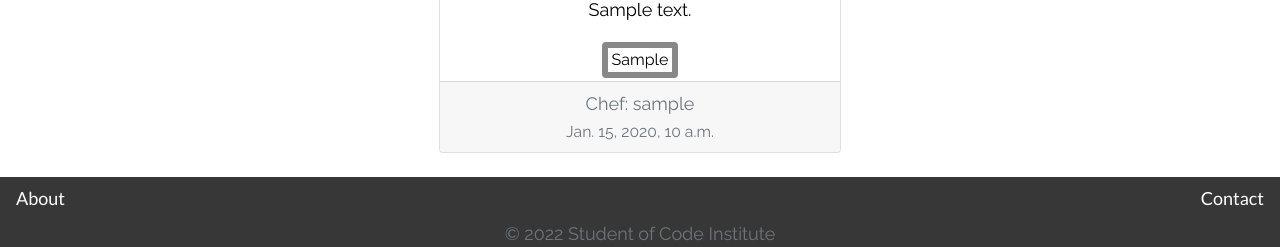
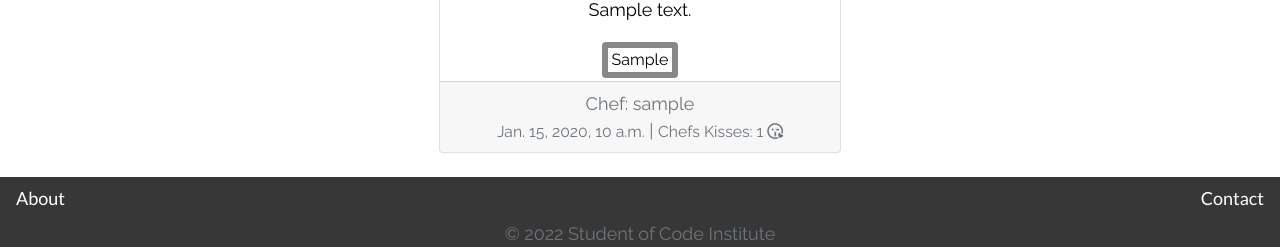
Before and after one commit to mountaincharlie/cook-ebook, a Django app: page /search-tags/1 in a window 1280 px wide. Shown: the part 693-940 px from the top of the page. Run offline with Django 3.2, Linux system fonts and the light colour scheme; tables that the repository leaves empty hold one stand-in row (values such as "Sample post").

Commit message:
feat: add chefs kisses to the recipe cards

```diff
--- a/templates/index.html
+++ b/templates/index.html
@@ -83,7 +83,11 @@
                                 Chef: {{ recipe.chef }} <br>
                                 <!-- | <i class="fa-solid fa-hands-clapping fa-xs"></i>
                                 {{ recipe.number_of_likes }}  -->
-                                <small>{{ recipe.created_date }}</small>
+                                <small>{{ recipe.created_date }}</small> |
+                                <small>
+                                    Chefs Kisses: {{ recipe.number_of_chefs_kisses }}
+                                    <i class="fa-regular fa-face-kiss-wink-heart"></i>
+                                </small>
                             </p>
                         </div>
                     </div>
```
